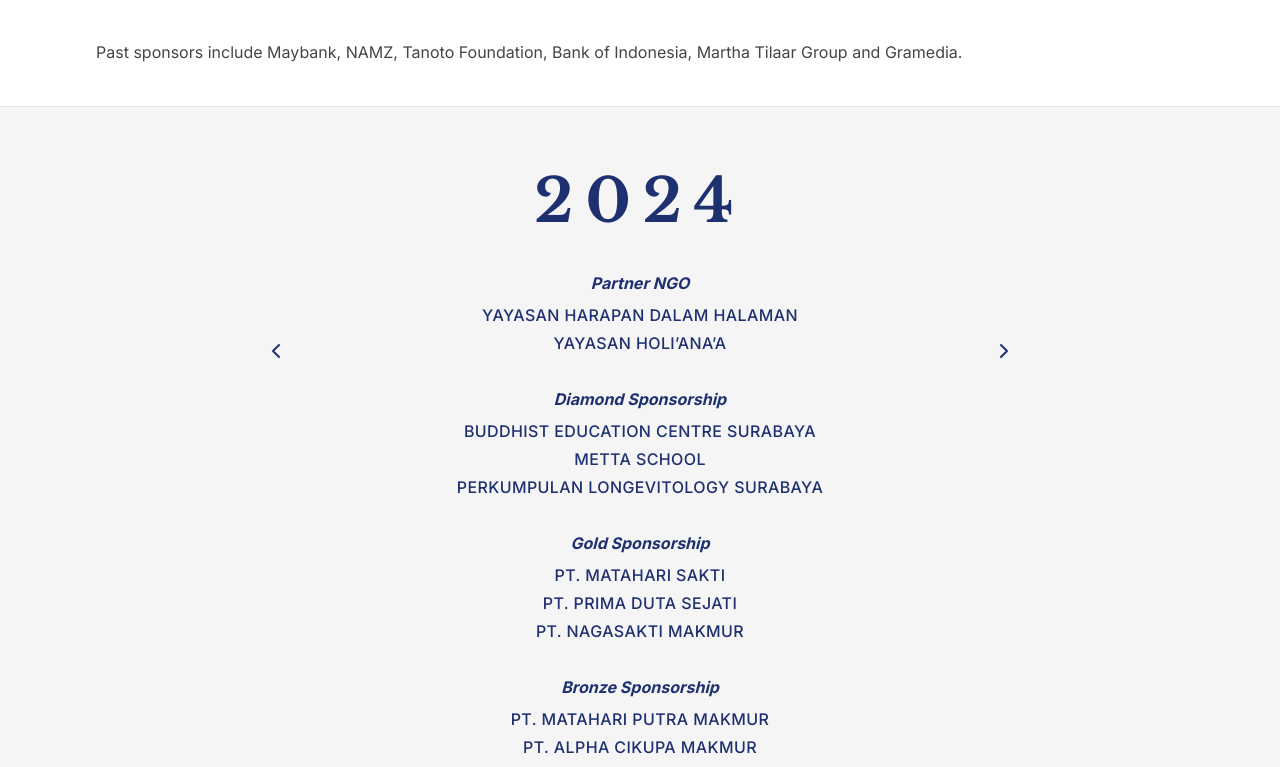
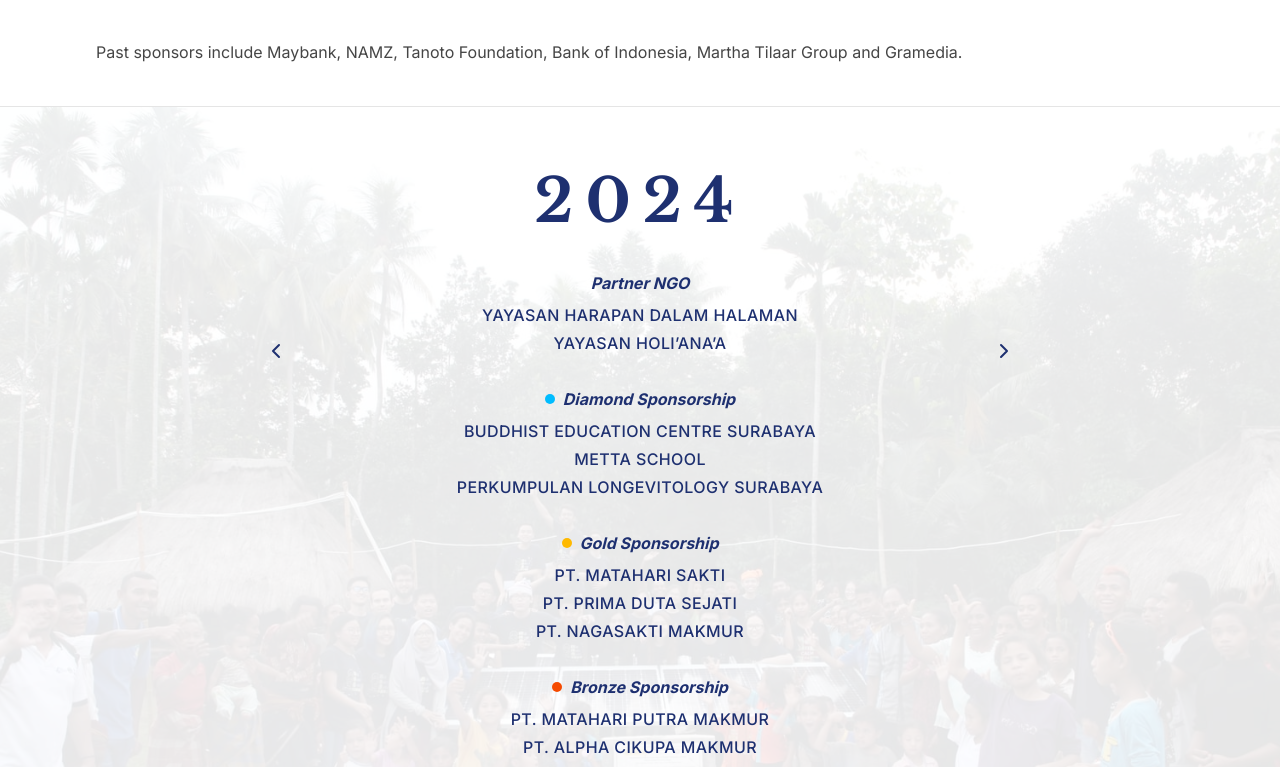
Before and after one commit to MisiKamiPeduli/mkp-website, a Next.js app: page /about/past-sponsors in a window 1280 px wide. Shown: the part 373-1140 px from the top of the page. Built offline with nearby package versions, Linux system fonts and the light colour scheme.

Commit message:
Add faded group photo and tier colour dots to past sponsors slides

```diff
--- a/src/app/about/past-sponsors/_components/sponsor-archive.tsx
+++ b/src/app/about/past-sponsors/_components/sponsor-archive.tsx
@@ -1,14 +1,28 @@
 "use client";
 
 import { ChevronLeft, ChevronRight } from "lucide-react";
+import Image from "next/image";
 import { useState } from "react";
 import { SiteContainer } from "@/components/layout/site-container";
 import type { SponsorYear } from "@/lib/sponsors";
 
-function Group({ label, names, note }: { label: string; names: string[]; note?: string }) {
+// Tier colours; Partner NGO and Endorsed By get no dot.
+const tierColors: Record<string, string> = {
+  Diamond: "bg-sky-400",
+  Platinum: "bg-slate-400",
+  Gold: "bg-amber-400",
+  Silver: "bg-zinc-400",
+  Bronze: "bg-orange-600",
+  "Sub-Bronze": "bg-orange-800",
+};
+
+function Group({ label, names, note, tier }: { label: string; names: string[]; note?: string; tier?: string }) {
   return (
     <section>
-      <h4 className="font-sans text-base font-bold italic text-secondary-text">{label}</h4>
+      <h4 className="flex items-center justify-center gap-2 font-sans text-base font-bold italic text-secondary-text">
+        {tier && tierColors[tier] && <span aria-hidden className={`size-2.5 rounded-full ${tierColors[tier]}`} />}
+        {label}
+      </h4>
       <ul className="mt-2 space-y-1">
         {names.map((name) => <li key={name} className="text-sm font-medium uppercase leading-6 tracking-wide text-secondary-text sm:text-base">{name}</li>)}
       </ul>
@@ -22,7 +36,9 @@ export function SponsorArchive({ years }: { years: SponsorYear[] }) {
   const go = (next: number) => setIndex((next + years.length) % years.length);
 
   return (
-    <section id="sponsor-archive" aria-roledescription="carousel" aria-label="Partners and sponsors by year" className="border-y border-border bg-muted">
+    <section id="sponsor-archive" aria-roledescription="carousel" aria-label="Partners and sponsors by year" className="relative isolate overflow-hidden border-y border-border bg-muted">
+      <Image src="/images/sponsors/slides-bg.jpg" alt="" fill sizes="100vw" className="-z-20 object-cover" />
+      <div aria-hidden className="absolute inset-0 -z-10 bg-background/90" />
       <SiteContainer>
         <div className="mx-auto flex max-w-3xl items-start gap-2 py-12 sm:gap-6 sm:py-16">
           <button type="button" onClick={() => go(index - 1)} aria-label={`Previous year, ${years[(index - 1 + years.length) % years.length].year}`} className="mt-40 shrink-0 rounded-full p-2 text-secondary-text transition-colors hover:bg-background focus-visible:outline-2 focus-visible:outline-ring"><ChevronLeft aria-hidden className="size-6" /></button>
@@ -33,7 +49,7 @@ export function SponsorArchive({ years }: { years: SponsorYear[] }) {
                 <h3 className="text-5xl font-bold tracking-[0.2em] text-secondary-text sm:text-6xl">{year.year}</h3>
                 <div className="mt-10 space-y-8">
                   <Group label="Partner NGO" names={year.partners} note={year.partnerNote} />
-                  {year.tiers.map((tier) => <Group key={tier.name} label={`${tier.name} Sponsorship`} names={tier.sponsors} />)}
+                  {year.tiers.map((tier) => <Group key={tier.name} label={`${tier.name} Sponsorship`} names={tier.sponsors} tier={tier.name} />)}
                   <Group label="Endorsed By" names={year.endorsements} />
                 </div>
               </div>
```
Also changed, not shown: public/images/sponsors/slides-bg.jpg (added).
